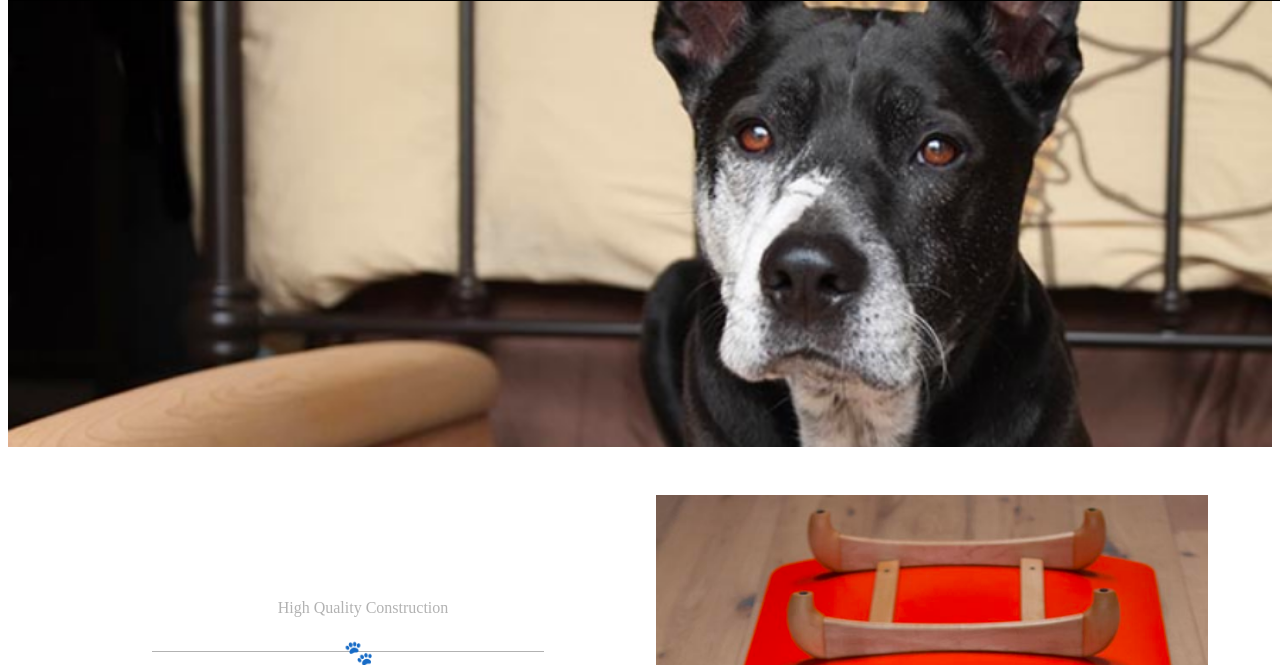
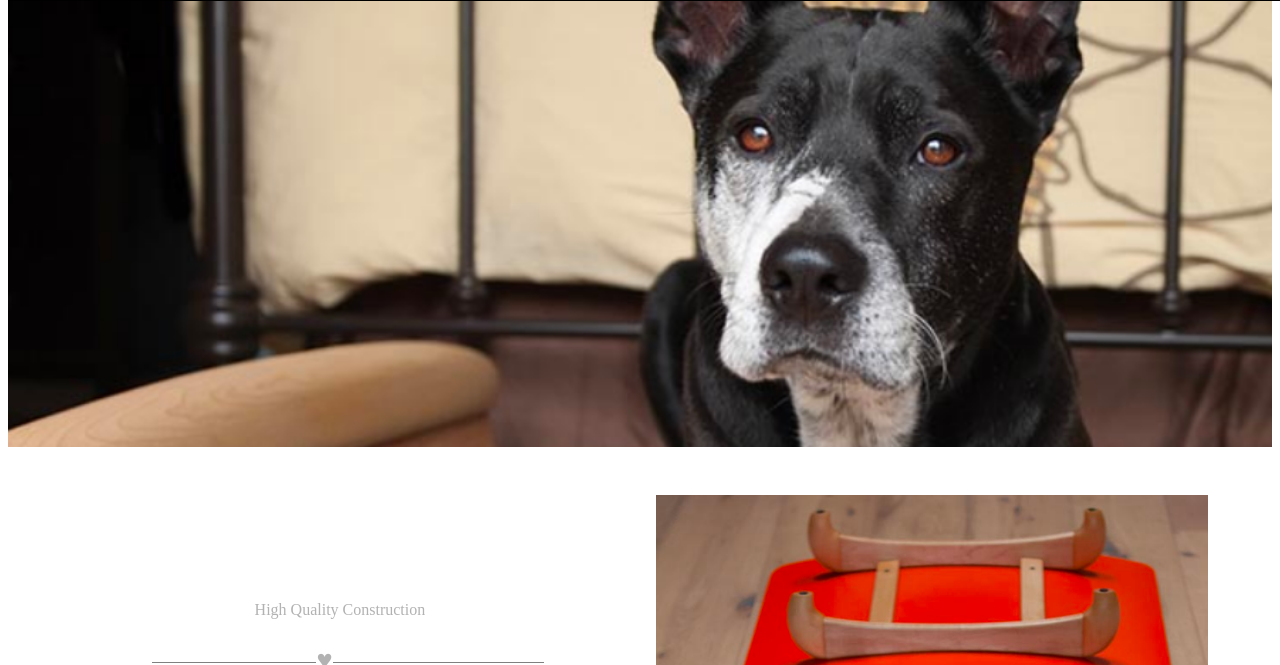
Before and after one commit to brandongatlin/barkiture, a plain HTML site: page index.html in a window 1280 px wide. Shown: the part 113-778 px from the top of the page. Drawn offline with Linux system fonts and the light colour scheme.

Commit message:
finished ruler

```diff
--- a/assets/css/styles.css
+++ b/assets/css/styles.css
@@ -14,6 +14,7 @@ header {
   height: 7em;
   position: fixed;
   transition: height .2s;
+  z-index: 5;
 }
 
 .header-big {
@@ -61,6 +62,7 @@ header {
 }
 
 #hg-text-1 {
+  align-items: center;
   padding: 5em;
 }
 
@@ -89,24 +91,51 @@ header {
 }
 
 .text-title {
-  border-bottom: .1em solid #b2b2b2;
   color: #b2b2b2;
   padding-bottom: 2em;
   text-align: center;
 }
 
-.text-title:before {
-  content: '🐾';
-  font-size: 1.5em;
-  left: 4em;
+/* .text-title:after {
+  content: '_ 🐾 _';
+  display: block;
   position: relative;
-  top: 2em;
+  top: 1.5em;
+  width: 100%;
 
-}
+} */
 
 .text-text {
   color: #b2b2b2;
   text-align: center;
+}
 
-
+.hr7 {
+  /* border-color: grey;
+  border-style: solid;
+  border-width: 1px 0 0 0;
+  color: grey;
+  font-size: 0.7em;
+  text-align: center; */
 }
+.hr7:before {
+  border-color: grey;
+  /* border-radius: 20px; */
+  border-style: solid;
+  border-width: 0 0 1px 0;
+  content: "";
+  display: block;
+  height: 30px;
+  margin-top: -31px;
+  position: relative;
+  top: 4.5em;
+}
+.hr7:after {
+  background: white;
+  content: "\002665";
+  display: inline-block;
+  font-size: 1.7em;
+  position: relative;
+  right: 4em;
+  top: 2em;
+}
--- a/index.html
+++ b/index.html
@@ -44,7 +44,7 @@
       <div id="home-gallery-1">
 
         <div id="hg-text-1">
-          <p class="text-title gallery-item">High Quality Construction</p>
+          <p class="text-title gallery-item hr7">High Quality Construction</p>
           <!-- <hr class="hr"> -->
           <p class="text-text gallery-item">Barkiture dog furniture is designed and constructed by professionals.</p>
         </div>
```
Also changed, not shown: 1 other file.
